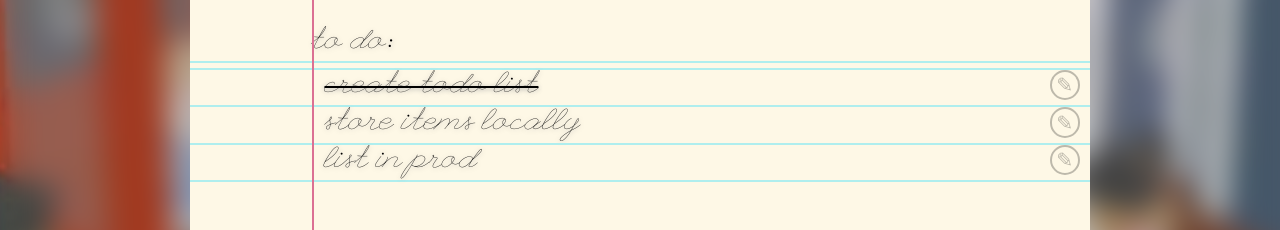
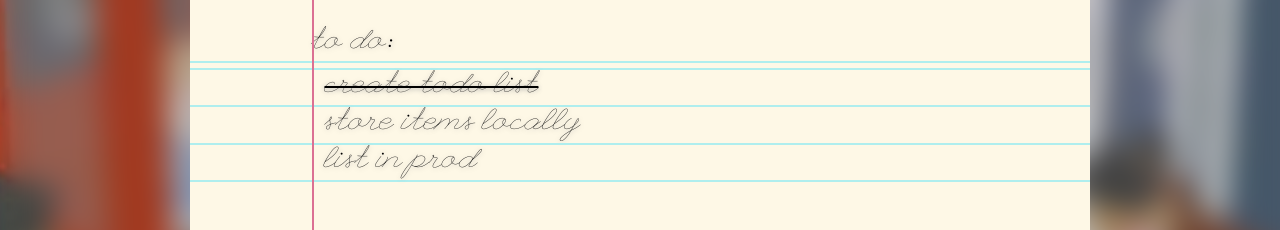
Before and after one commit to bblais23/untitled-todo-list, a React (Vite) app: page / in a window 1280 px wide. Shown: the part 177-407 px from the top of the page. Built offline with nearby package versions, Linux system fonts and the light colour scheme.

Commit message:
Remove edit from item

```diff
--- a/src/Components/UntitledItem.css
+++ b/src/Components/UntitledItem.css
@@ -5,30 +5,6 @@
 	padding: 0;
 	display: block;
 	float: left;
-}
-
-.untitled-item button {
-
-	cursor: pointer;
-
-	font-size: inherit;
-	float: right;
-	margin: auto 0.5em;
-
-	padding: 0;
-	width: 1.5em;
-	height: 1.5em;
-	background: none;
-
-	border: black solid 0.125em;
-	color: black;
-
-	border-radius: 0.75em;
-
-	transition: opacity linear 0.5s;
-
-	/* Make invisible unless hovering */
-	opacity: 0.25;
 }
 
 .untitled-item button:hover {
--- a/src/Components/UntitledItem.js
+++ b/src/Components/UntitledItem.js
@@ -2,19 +2,7 @@ import React from 'react';
 
 import './UntitledItem.css';
 
-export default function UntitledItem({children, checked, enabled, setChecked, setEnabled, setTitle}) {
-
-	const textInput = enabled ?
-		<input
-			className="todo-text"
-			type="text"
-			value={children}
-			onChange={e => setTitle(e.target.value)}
-		/> :
-		<p className="todo-text">
-			{children}
-			<button onClick={e => setEnabled(!enabled)}>✎</button>
-		</p>;
+export default function UntitledItem({children, checked, setChecked}) {
 
 	return <label className="untitled-item">
 		<input
@@ -22,6 +10,8 @@ export default function UntitledItem({children, checked, enabled, setChecked, se
 			onChange={e => setChecked(e.target.checked)}
 			checked={checked}
 		/>
-		{textInput}
+		<p className="todo-text">
+			{children}
+		</p>
 	</label>;
 }
--- a/src/Components/UntitledList.js
+++ b/src/Components/UntitledList.js
@@ -35,7 +35,7 @@ export default function UntitledList() {
 				setChecked={checked => updateOneItem({item, checked}, index)}
 				key={index}
 				checked={checked}>
-				{item}
+					{item}
 			</Item>
 	);
 
```
